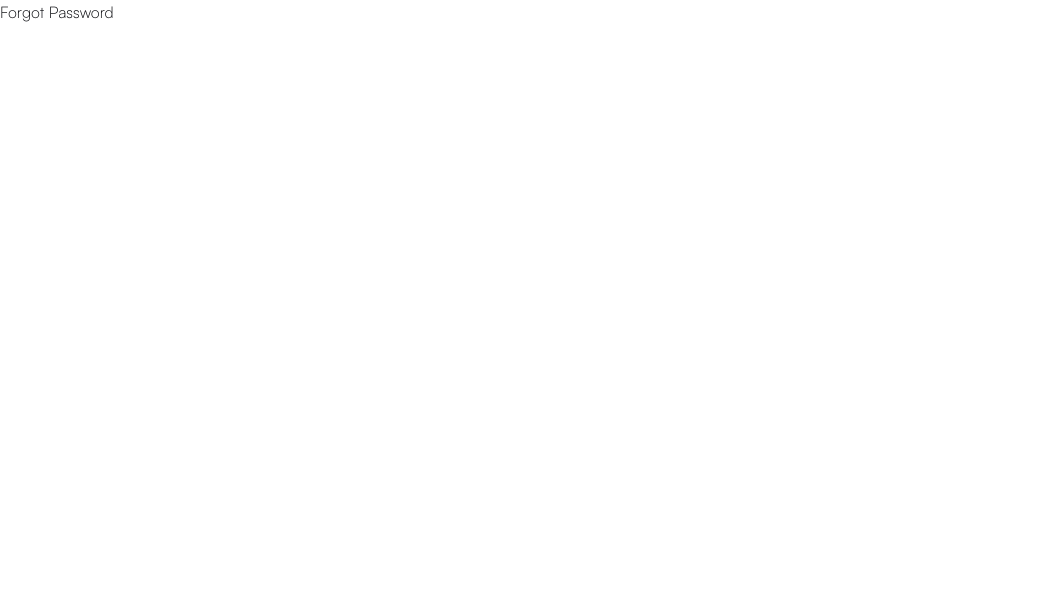
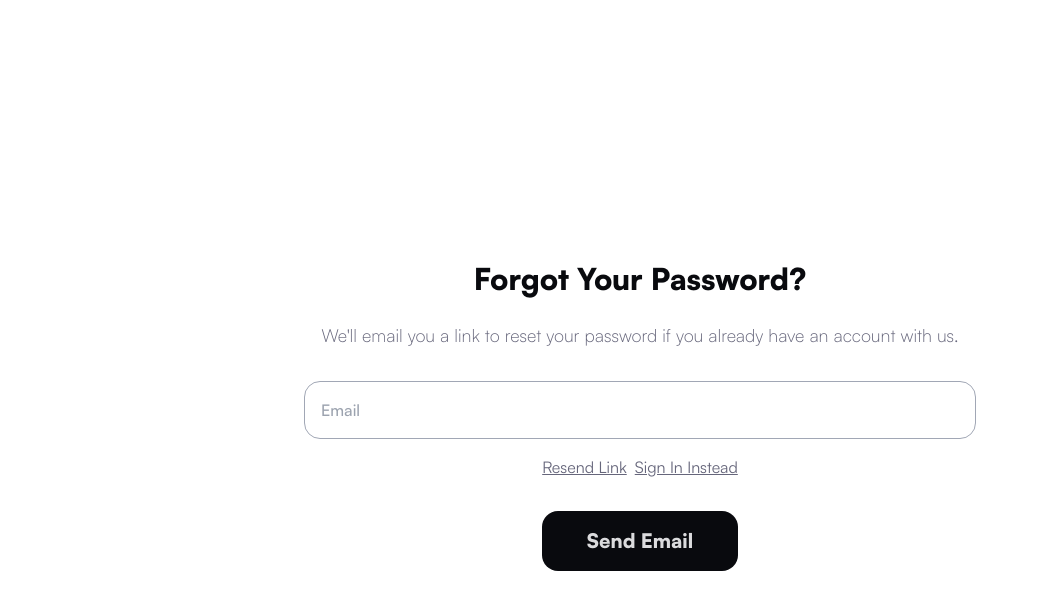
Before and after one commit to NoteRepoLabs/noterepo-web-client, a Next.js app: page /forgot-password in a window 1280 px wide. Shown: the top 610 px of the page, without its empty margins (0-1038 px from the left). Built offline with nearby package versions, Linux system fonts and the light colour scheme; no server answers.

Commit message:
feat: Implement forgot password page

```diff
--- a/app/forgot-password/page.tsx
+++ b/app/forgot-password/page.tsx
@@ -1,3 +1,45 @@
+'use client'
+
+import FilledButton from '@/components/ui/FilledButton'
+import InputField from '@/components/ui/InputField'
+import Link from '@/components/ui/Link'
+import { useState } from 'react'
+
 export default function Home() {
-   return <h1>Forgot Password</h1>
+   const [email, setEmail] = useState('')
+    const sendResetEmail = () => {
+        // [TODO]: Make server requests
+        console.log("email:", email)
+    }
+
+   return (
+      <section className="max-w-2xl md:my-8 mx-3 md:mx-auto flex flex-col justify-center items-center min-h-screen md:h-auto">
+         <h1 className="font-black text-3xl mb-6 text-neutral-900 dark:text-neutral-100">
+            Forgot Your Password?
+         </h1>
+         <p className="text-center font-medium text-lg text-neutral-500 dark:text-neutral-300 mb-8">
+            We&apos;ll email you a link to reset your password if you already
+            have an account with us.
+         </p>
+         <InputField
+            name="reset-email"
+            type="email"
+            id="field-email-address"
+            value={email}
+            placeholder="Email"
+            required={false}
+            onChange={(e) => setEmail(e.target.value)}
+         />
+         <section className="action-links">
+            <Link
+               underlined={true}
+               href="/resend"
+               text="Resend Link"
+               style={{ marginRight: '8px' }}
+            />
+            <Link underlined={true} href="/signin" text="Sign In Instead" />
+            <FilledButton text="Send Email" onClick={sendResetEmail} />
+         </section>
+      </section>
+   )
 }
--- a/app/page.tsx
+++ b/app/page.tsx
@@ -1,7 +1,8 @@
+import { cookies } from 'next/headers'
 import { redirect } from 'next/navigation'
 
 export default function Home() {
-   if (localStorage.getItem('authenticated')) {
+   if (!cookies().get('authenticated')) {
       redirect('/signin')
    }
    return <h1>Home</h1>
--- a/app/signin/page.tsx
+++ b/app/signin/page.tsx
@@ -3,6 +3,7 @@
 import FilledButton from '@/components/ui/FilledButton'
 import Header from '@/components/ui/Header'
 import InputField from '@/components/ui/InputField'
+import Link from '@/components/ui/Link'
 import { getCookie } from 'cookies-next'
 import { redirect } from 'next/navigation'
 import { useState } from 'react'
@@ -54,7 +55,7 @@ export default function Home() {
                   setPassword(e.target.value)
                }
             />
-            <p><a href="/forgot-password" className="text-neutral-500 underline font-semibold dark:text-neutral-300">Forgot Password?</a></p>
+            <p><Link underlined={true} href={'/forgot-password'} text={'Forgot Password?'} /></p>
             <FilledButton text="Sign In" onClick={onSubmit} />
          </section>
       </section>
--- /dev/null
+++ b/components/ui/Link.tsx
@@ -0,0 +1,21 @@
+interface LinkProps {
+   underlined: boolean
+   href: string
+   text: string
+   style?: React.CSSProperties
+}
+
+export default function Link({ underlined, href, text, style }: LinkProps) {
+   return (
+      <a
+         href={href}
+         className="text-neutral-500 font-semibold dark:text-neutral-300"
+         style={{
+            textDecoration: underlined ? 'underline' : 'none',
+            ...style,
+         }}
+      >
+         {text}
+      </a>
+   )
+}
```
